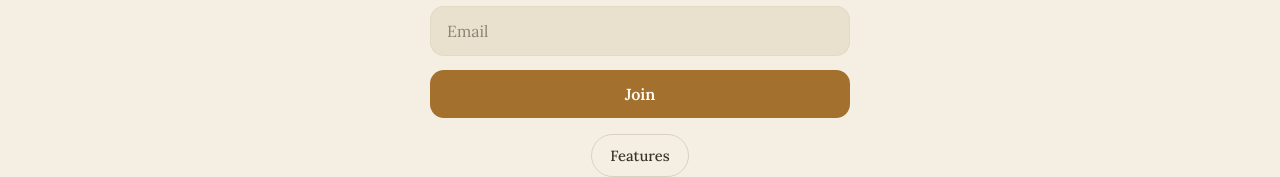
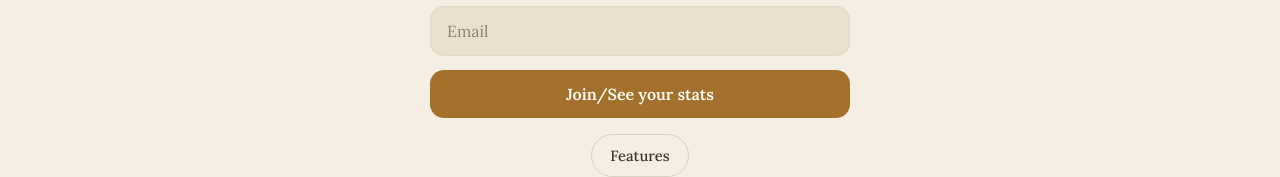
Before and after one commit to Echooday/echoo-waitlist, a React (Vite) app: page / in a window 1280 px wide. Shown: the part 308-485 px from the top of the page. Built offline with nearby package versions, Linux system fonts and the light colour scheme; no server answers; a web font is replaced by a local one.

Commit message:
button label join to see stats

```diff
--- a/src/App.tsx
+++ b/src/App.tsx
@@ -537,7 +537,7 @@ function LandingPage() {
                       <span>Joining…</span>
                     </span>
                   ) : (
-                    "Join"
+                    "Join/See your stats"
                   )}
                 </button>
                 {message ? <p className="status-message">{message}</p> : null}
```
